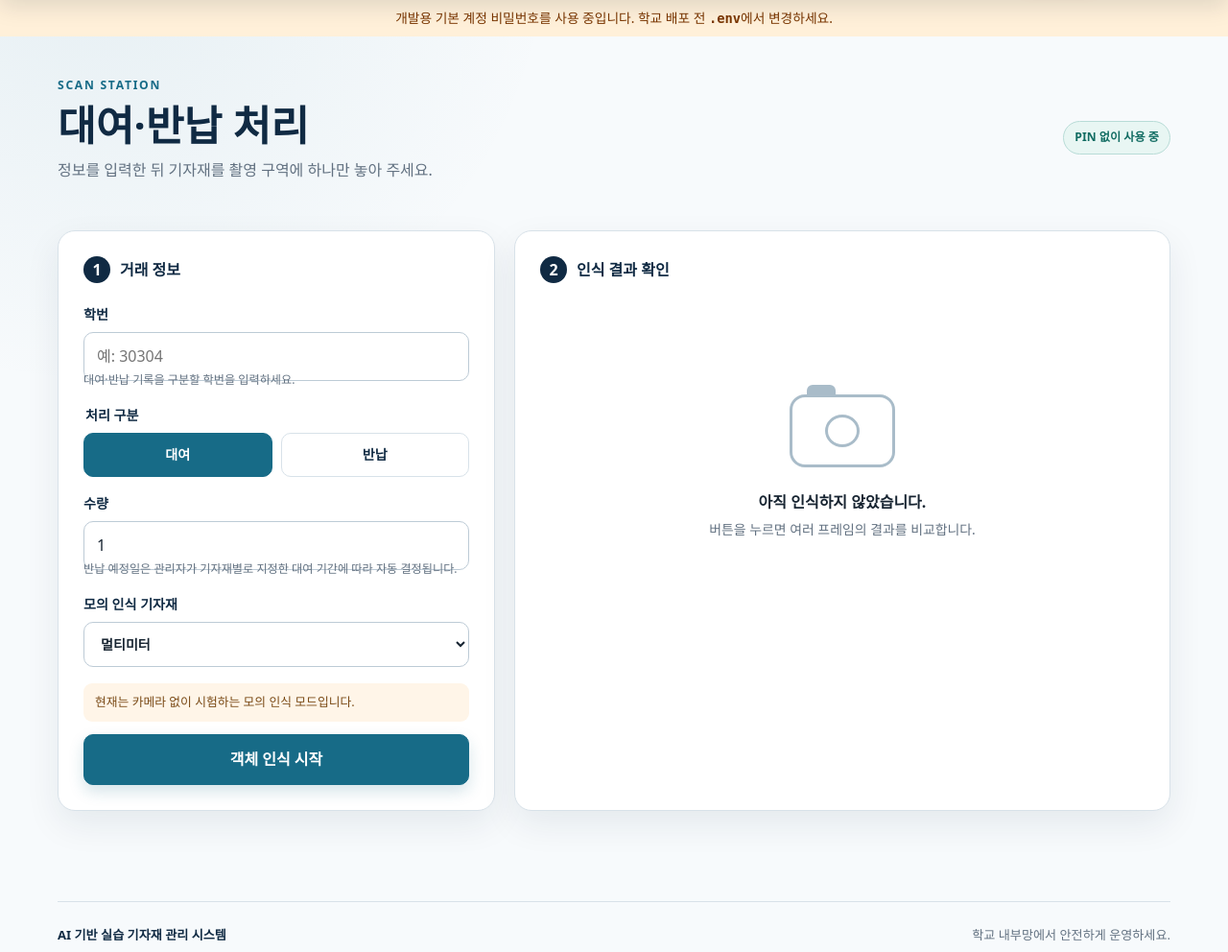
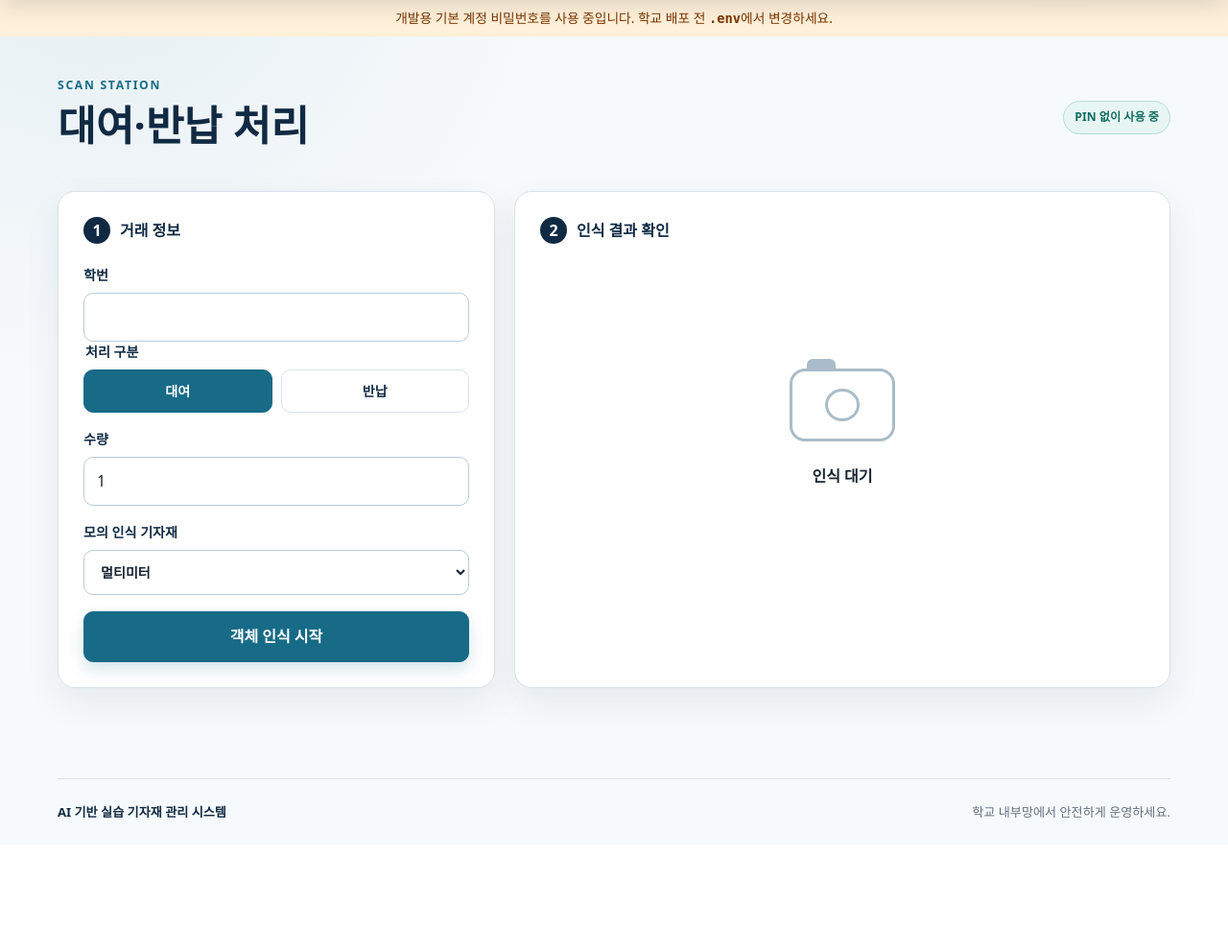
Before and after one commit to hapbii/raspberry-pi-equipment-manager, a Flask app: page /scan in a window 1280 px wide. Shown: the part 74-1066 px from the top of the page at 96% size. After the commit the page ends 927 px from the top, so only its background shows below. Run offline with Flask 3, Linux system fonts and the light colour scheme; data comes from the database, SQL or seed files in the repository.

Commit message:
style: simplify loan and return screen

```diff
--- a/equipment_manager/templates/scan.html
+++ b/equipment_manager/templates/scan.html
@@ -2,7 +2,7 @@
 {% block title %}대여·반납{% endblock %}
 {% block content %}
 <section class="page-heading">
-  <div><p class="eyebrow">SCAN STATION</p><h1>대여·반납 처리</h1><p>정보를 입력한 뒤 기자재를 촬영 구역에 하나만 놓아 주세요.</p></div>
+  <div><p class="eyebrow">SCAN STATION</p><h1>대여·반납 처리</h1></div>
   {% if is_developer %}
   <span class="role-badge developer">개발자 권한으로 접속</span>
   {% elif station_auth_required %}
@@ -19,8 +19,7 @@
   <section class="panel scan-form-panel">
     <div class="step-label"><span>1</span> 거래 정보</div>
     <label for="student-id">학번</label>
-    <input id="student-id" maxlength="30" placeholder="예: 30304" autocomplete="off" inputmode="numeric">
-    <p class="field-help">대여·반납 기록을 구분할 학번을 입력하세요.</p>
+    <input id="student-id" maxlength="30" autocomplete="off" inputmode="numeric">
     <fieldset class="action-choice">
       <legend>처리 구분</legend>
       <label><input type="radio" name="action" value="loan" checked><span>대여</span></label>
@@ -28,14 +27,12 @@
     </fieldset>
     <label for="quantity">수량</label>
     <input id="quantity" type="number" min="1" max="20" value="1">
-    <p class="field-help">반납 예정일은 관리자가 기자재별로 지정한 대여 기간에 따라 자동 결정됩니다.</p>
     {% if detector_mode == 'mock' %}
     <label>모의 인식 기자재
       <select id="mock-equipment">
         {% for item in inventory %}<option value="{{ item.id }}">{{ item.name }}</option>{% endfor %}
       </select>
     </label>
-    <p class="mode-note">현재는 카메라 없이 시험하는 모의 인식 모드입니다.</p>
     {% endif %}
     <button id="detect-button" class="button primary large" type="button">객체 인식 시작</button>
   </section>
@@ -44,8 +41,7 @@
     <div class="step-label"><span>2</span> 인식 결과 확인</div>
     <div id="scan-placeholder" class="scan-placeholder">
       <div class="camera-symbol"></div>
-      <strong>아직 인식하지 않았습니다.</strong>
-      <span>버튼을 누르면 여러 프레임의 결과를 비교합니다.</span>
+      <strong>인식 대기</strong>
     </div>
     <div id="scan-result" class="scan-result hidden">
       <span class="result-check">✓</span>
```
Also changed, not shown: tests/test_app.py (+3 -1 lines).
